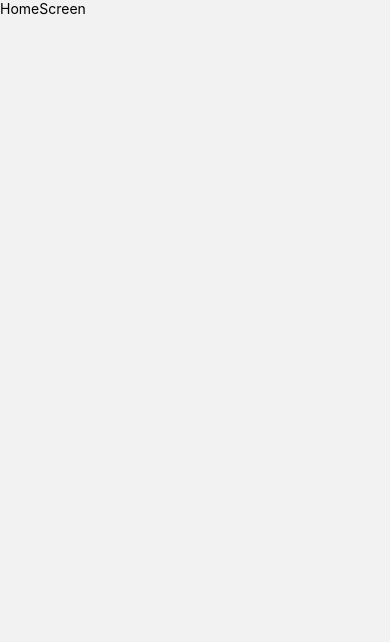
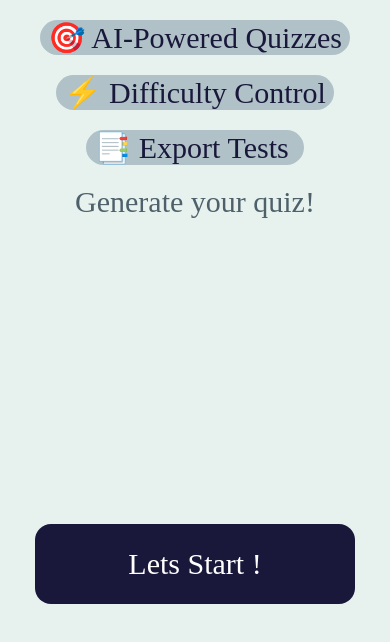
Before and after one commit to NajeebSayyed/teachmate-ai, a React Native app: screen /HomeScreen in a window 390 px wide. Shown: the top 642 px of the page. Built offline with nearby package versions, Linux system fonts and the light colour scheme.

Commit message:
HomeScreen Completed

```diff
--- a/src/screens/HomeScreen.js
+++ b/src/screens/HomeScreen.js
@@ -1,10 +1,33 @@
-import { View, Text } from 'react-native';
+import { Text, TouchableOpacity, View } from 'react-native';
 import React from 'react';
+import CustomText from '../components/CustomText';
+import CustomButton from '../components/CustomButton';
 
-const HomeScreen = () => {
+const HomeScreen = ({ navigation }) => {
   return (
-    <View>
-      <Text>HomeScreen</Text>
+    <View className="flex-1 bg-mintCream items-center ">
+      <CustomText
+        text="🎯 AI-Powered Quizzes"
+        textStyle={{
+          marginTop: '45%',
+        }}
+      />
+      <CustomText text="⚡ Difficulty Control" />
+      <CustomText text="📑 Export Tests " />
+      <CustomText
+        text="Generate your quiz!"
+        textStyle={{
+          marginTop: 30,
+          backgroundColor: '#E7F2EF',
+          color: '#4E616A',
+        }}
+      />
+      <CustomButton
+        title="Lets Start !"
+        className="absolute bottom-60 self-center"
+        textStyle={{ fontFamily: 'Nunito-Bold', fontSize: 35 }}
+        // onPress={() => navigation.navigate('GenerateScreen')}
+      />
     </View>
   );
 };
```
